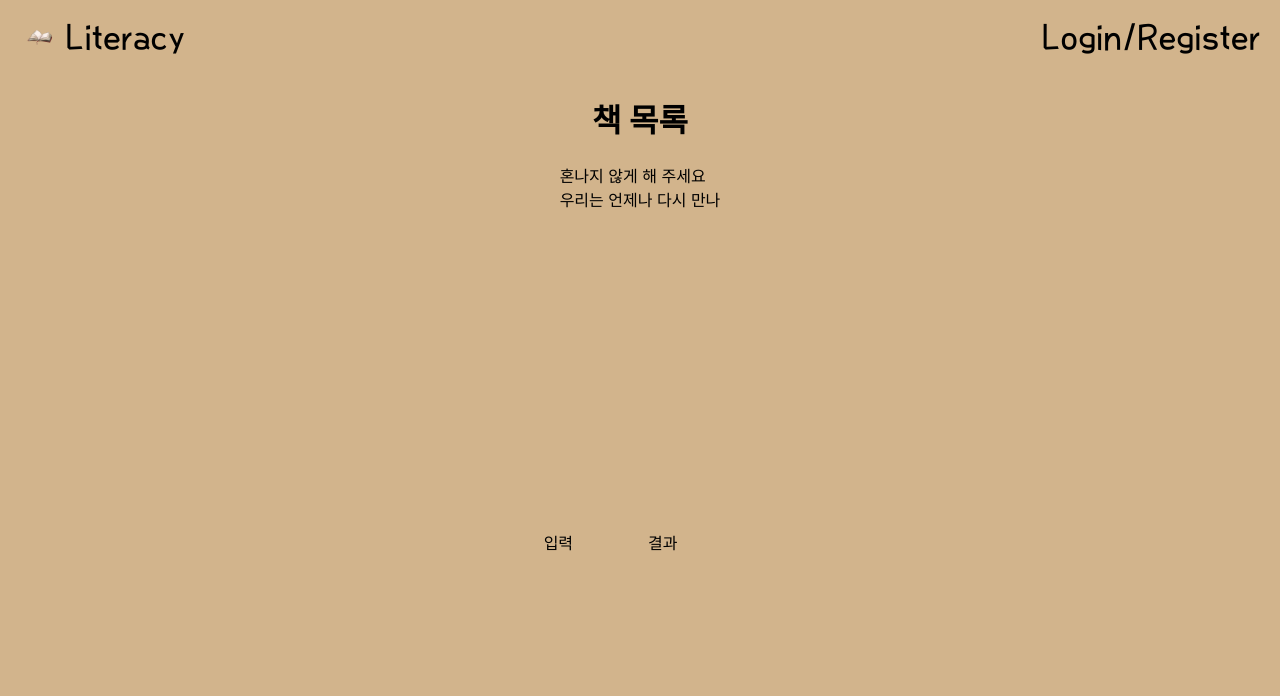
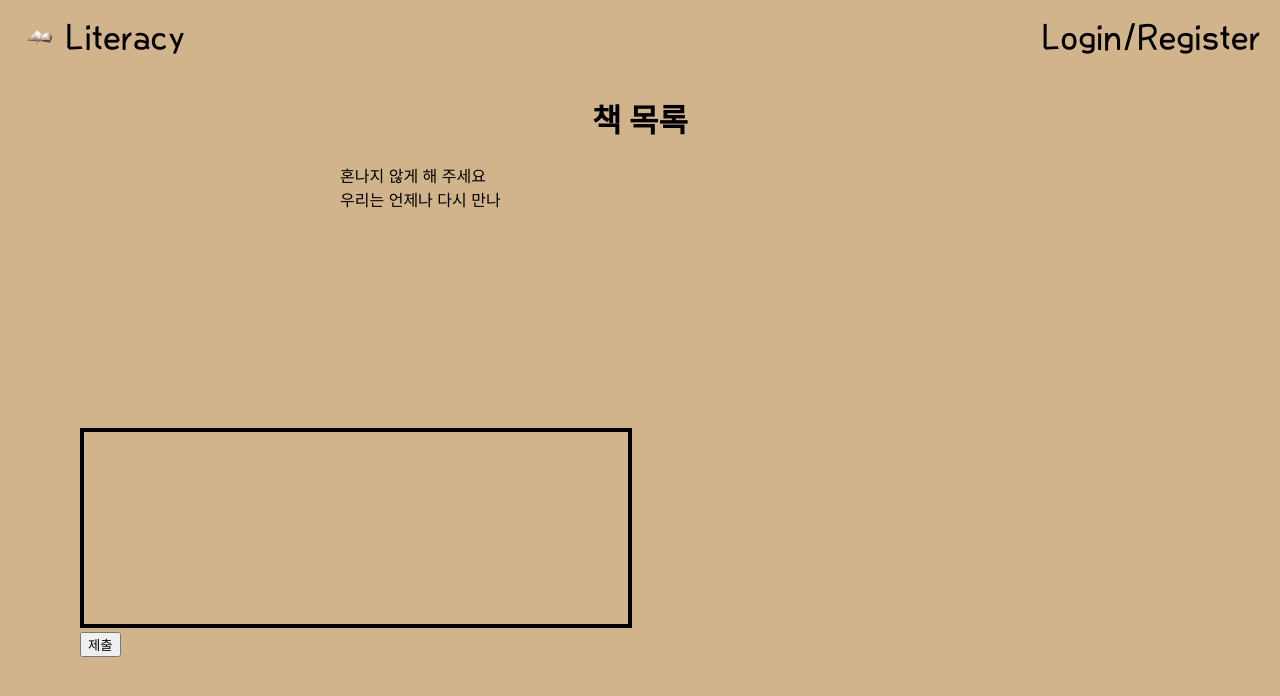
Before and after one commit to ParkJaeSeong98/Literacy, a React (Create React App) app in the folder frontend/: page /function2 in a window 1280 px wide. Shown: the top 696 px of the page. Built offline with nearby package versions, Linux system fonts and the light colour scheme; no server answers; a web font is replaced by a local one.

Commit message:
기능2 구현 완료

```diff
--- a/frontend/src/PictureBook.jsx
+++ b/frontend/src/PictureBook.jsx
@@ -1,13 +1,20 @@
 import React, { useState, useEffect } from 'react';
 import Modal from 'react-modal';
-import { PictureBookContainer, PictureBookTop, PictureBookBottom, PictureBookBottomLeft, PictureBookBottomRight, ImageContainer, ArrowButton } from './StyledComponents.jsx';
+import { StyledTextarea, PictureBookContainer, PictureBookTop, PictureBookBottom, PictureBookBottomLeft, PictureBookBottomRight, ImageContainer, ArrowButton } from './StyledComponents.jsx';
+
+import { TailSpin } from 'react-loader-spinner'; // 로딩 상태 표시
 
 import booksData from './booksData';
 
 const PictureBook = () => {
-  const [books, setBooks] = useState(booksData);
-  const [selectedBook, setSelectedBook] = useState(null);
-  const [imageIndex, setImageIndex] = useState(0);
+  const [books, setBooks] = useState(booksData); // booksData.js에서 책 정보 가져옴
+  const [selectedBook, setSelectedBook] = useState(null); // 선택된 책 상태
+  const [imageIndex, setImageIndex] = useState(0); // 이미지 인덱스
+
+  const [userText, setUserText] = useState(''); // 사용자 입력
+  const [submittedInput, setSubmittedInput] = useState('');
+  const [isGPTLoading, setIsGPTLoading] = useState(false); // GPT 답변 로더
+  const [gptOutput, setGptOutput] = useState(''); // GPT 답변
 
   // 선택된 책의 이미지 경로를 생성하는 함수
   const getImagePath = (id, index) => {
@@ -34,6 +41,62 @@ const PictureBook = () => {
   const handleBackToList = () => {
       setSelectedBook(null); // 책 목록으로 돌아가기
   };
+
+  const talkToGPT = async (input, tpt, mxt) => { //input: 프롬프트, tpt: 온도, mxt: max_tokens
+    try {
+        const encodedInput = encodeURIComponent(input);
+        const encodedTpt = encodeURIComponent(tpt);
+        const encodedMxt = encodeURIComponent(mxt);
+
+        const response = await fetch(`http://localhost:3000/api/gpt?q=${encodedInput}&${encodedTpt}&${encodedMxt}`);
+        const data = await response.json();
+
+        console.log(input);
+        console.log(data);
+        const messageContent = data[0].message.content;
+        console.log(messageContent);
+
+        setIsGPTLoading(false); // gpt 응답 전에 로더 표시 끄기
+
+        return messageContent;
+    } catch (error) {
+        console.error("Error fetching data:", error);
+        setIsGPTLoading(false); // gpt 응답 전에 로더 표시 끄기
+        throw error;
+    }
+
+  }
+
+  // 입력 필드의 값이 바뀔 때 호출되는 함수
+  const handleInputChange = (event) => {
+    setUserText(event.target.value);
+  };
+
+  // 사용자가 엔터를 누르거나 버튼을 클릭할 때 호출되는 함수
+  const handleSubmit = async (input) => {
+    input.preventDefault(); // 폼이 실제로 제출되는 것을 방지
+    setIsGPTLoading(true); // gpt 답변 로더 켜기
+    setSubmittedInput(userText); // 사용자 입력을 저장함.
+
+    const prompt = `
+    사용자는 현재 그림책의 미리보기를 보고 책의 내용을 유추했다.
+    사용자가 유추한 내용과 책의 설명을 보고 사용자가 얼마나 유사하게 책의 내용을 유추했는지 이야기해 보아라.
+
+    실제 책의 설명: ${selectedBook.preview}
+
+    사용자 유추: ${userText}
+    `;
+
+    try {
+      const GPTText = await talkToGPT(prompt, 0.3, 4095);
+      console.log(GPTText);
+      setGptOutput(GPTText);
+      setIsGPTLoading(false); // GPT 응답 로딩 완료
+    } catch (error) {
+        console.error("Error fetching data:", error);
+        setIsGPTLoading(false); // GPT 응답 로딩 완료
+    }
+  }
 
   return (
       <PictureBookContainer>
@@ -70,8 +133,30 @@ const PictureBook = () => {
               )}
           </PictureBookTop>
           <PictureBookBottom>
-            <PictureBookBottomLeft>입력</PictureBookBottomLeft>
-            <PictureBookBottomRight>결과</PictureBookBottomRight>
+            <PictureBookBottomLeft>
+              {/* 사용자 입력창 */}
+              <form onSubmit={handleSubmit}>
+                    <StyledTextarea
+                        rows="10"
+                        value={userText}
+                        onChange={handleInputChange}
+                    />
+                    <br></br>
+                    <button type="submit">제출</button>
+                </form>
+            </PictureBookBottomLeft>
+            <PictureBookBottomRight>
+                {/* gpt output */}
+                {isGPTLoading ? (
+                    <TailSpin
+                    color="#00BFFF" // 로더의 색상
+                    height={100} // 로더의 높이
+                    width={100} // 로더의 너비
+                    />
+                ) : (
+                    <div>{gptOutput}</div>
+                )}
+            </PictureBookBottomRight>
           </PictureBookBottom>
       </PictureBookContainer>
   );
--- a/frontend/src/StyledComponents.jsx
+++ b/frontend/src/StyledComponents.jsx
@@ -392,6 +392,7 @@ export const PictureBookContainer = styled.div`
   display: grid;
   height: 100vh; // 전체 뷰포트 높이 사용
   align-items: start; // 첫 번째 행의 자식 요소들을 위쪽으로 정렬
+  white-space: pre-line
 `;
 
 export const PictureBookTop= styled.div`
--- a/frontend/src/Summary.jsx
+++ b/frontend/src/Summary.jsx
@@ -3,7 +3,7 @@ import { StyledTextarea, SummaryContainer, RightContainer, LeftContainer, TopRig
 import { getDatabase, ref, onValue } from 'firebase/database';
 
 import app from './firebase.js'; // firebase.js 에서 내보낸 인스턴스
-import { TailSpin } from 'react-loader-spinner'; // 기사 가져오는 동안 사용할 로딩 상태 표시
+import { TailSpin } from 'react-loader-spinner'; // 로딩 상태 표시
 
 const Summary = () => {
     const [userText, setUserText] = useState(''); // 사용자 요약본
```
